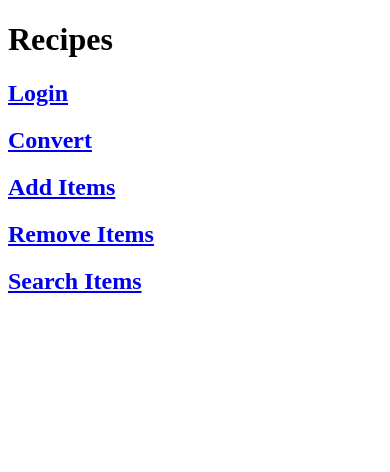
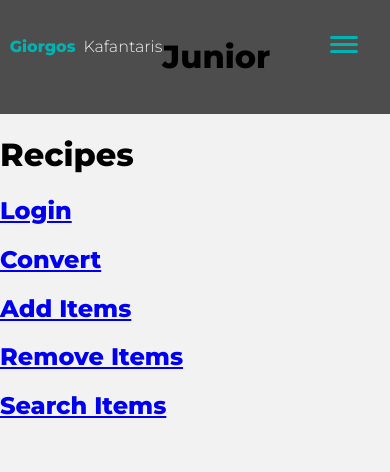
Before and after one commit to gkchef69/convert_units_flask, a Flask app: page / in a window 390 px wide. Shown: the top 472 px of the page. Run offline with Flask 3, Linux system fonts and the light colour scheme; some libraries are stand-ins or nearby versions.

Commit message:
navbar tablete import

```diff
--- /dev/null
+++ b/static/navbar_script.js
@@ -0,0 +1,21 @@
+/*!!!!!!!!!!!!!!!!!!!!!!!!!!!!!!!!!!!!!!!!!!!!!!!!!!!!!!!!!!!!!!!!!*/
+/*    ALL NAVIGATION: menu btn, btn 2 states, icons for button     */
+/*!!!!!!!!!!!!!!!!!!!!!!!!!!!!!!!!!!!!!!!!!!!!!!!!!!!!!!!!!!!!!!!!!*/
+
+/*-------------------------------------------------------------*/
+/*             jQuery .menu-toggle (CSS) btn onClick           */
+/*-------------------------------------------------------------*/
+
+$('.menu-toggle').click(function() {
+
+    /*--------------------------------------------------------------*/
+    /*open-close Navigation menu btn, 500 milliseconds to drop-close*/
+    /*--------------------------------------------------------------*/
+    $('.site-nav').toggleClass('site-nav-open', 500);
+
+    /*-------------------------------------------------------------*/
+    /* changes hamburger to red X for close button .open CSS       */
+    /*-------------------------------------------------------------*/
+    $(this).toggleClass('open');
+
+  })
--- /dev/null
+++ b/static/navbar_style.css
@@ -0,0 +1,261 @@
+/* Ensure border-box is used */
+html {
+    -webkit-box-sizing: border-box;
+    -moz-box-sizing: border-box;
+    box-sizing: border-box;
+  }
+
+  *,
+  *:before,
+  *:after {
+    -webkit-box-sizing: inherit;
+    -moz-box-sizing: inherit;
+    box-sizing: inherit;
+  }
+
+/*--------------------------------------*/
+/*            Core Styles               */
+/*--------------------------------------*/
+
+body {
+    margin: 0;
+    padding:0;
+    background: #f2f2f2;
+    font-family: 'Montserrat', sans-serif;
+    min-width: 198px;
+}
+
+
+/*--------------------------------------*/
+/*    Contains Header, Nav, & Logo      */
+/*--------------------------------------*/
+
+.container {
+    width: 95%;
+    max-width: 1200px;
+    margin: 0 auto;
+}
+
+
+/*--------------------------------------*/
+/* HEADER: Position relative to help... */
+/*    ... poitioning elements absolute  */
+/*--------------------------------------*/
+
+header {
+    background: #4d4d4d;
+    padding: 1em 0;
+    position: relative;
+}
+
+/*------------------------------------------*/
+/* Allows multiple floats in same element   */
+/*------------------------------------------*/
+
+header::after {
+    content: '';
+    clear: both;
+    display: block;
+}
+
+/*--------------------------------------*/
+/*               LOGO                   */
+/*--------------------------------------*/
+
+.logo #logo-first {                  /* Effects the whole logo, but #logo-last has changes */
+    float: left;                    /* Starting position of "JASON" for logo */
+    color: #00b3b3;
+    font-size: 1rem;
+    margin-right: 0.5em;
+    text-transform: capitalize;
+    font-weight: 800;
+
+}
+
+.logo #logo-last {      /* Changes to the logo for "SUTTON", This is starting Position */
+    float: left;
+    font-weight: 300;
+    font-size: 1rem;
+    color: #f2f2f2;
+    padding-bottom: 20px;
+}
+
+.logo:hover #logo-last {    /* Logo colors switch on hover */
+    margin: 0;
+    color: #00b3b3;
+}
+
+.logo:hover #logo-first {     /* Logo colors switch on hover */
+    margin-right: 0.5em;
+    padding-bottom: 20px;
+    color: #f2f2f2;
+}
+
+/*--------------------------------------*/
+/*            Navigation                */
+/*--------------------------------------*/
+.site-nav {
+    position: absolute;
+    top: 100%;
+    right: 0%;
+    background: #a6a6a6;
+    height: 0px;
+    overflow: hidden;
+}
+
+.site-nav-open {
+    height: auto;
+}
+
+.site-nav ul {
+    margin: 0;
+    padding: 0;
+    list-style: none;  /* Removes li bullets */
+}
+
+.site-nav li {
+    border-bottom: 1px solid #8c8c8c;  /* border beneath nav li */
+}
+
+.site-nav li:last-child {     /* removes border from last nav li */
+    border: none;
+}
+
+.site-nav a {            /* Displays nav links as block for smaller screens */
+    color: #f2f2f2;
+    display: block;
+    padding: 2em 2em 2em 1.5em;  /* padding for links */
+    text-transform: uppercase;
+    text-decoration: none;
+}
+
+.site-nav a:hover,         /* hover is for computers and focus is for mobile */
+.site-nav a:focus {
+    background: #00b3b3;
+    color: #4d4d4d;
+}
+
+/*--------------------------------------*/
+/*   ICON styling for smaller screens   */
+/*--------------------------------------*/
+
+.site-nav-icon  {
+    display: inline-block;   /* allows margin changes */
+    font-size: 1.5em;
+    margin-right: 1em;
+    width: 1em;           /* width lines the icons up */
+    text-align: right;
+    color: rgba(255, 255, 255, .35);  /* white with low opacity to make icons less bright */
+}
+
+/*--------------------------------------*/
+/* Acts as btn & contains hamburger     */
+/*--------------------------------------*/
+
+.menu-toggle {
+    padding: 1em;
+    position: absolute;
+    top: 1.7em;
+    right: 1em;
+    cursor: pointer;
+}
+
+
+/*--------------------------------------*/
+/*   Styles the hamburger for btn       */
+/*--------------------------------------*/
+
+.hamburger,
+.hamburger::before,
+.hamburger::after {
+    content:'';
+    display: block;
+    background: #00b3b3;
+    height: 3px;
+    width: 1.75em;
+    border-radius: 2px;
+    transition: all ease-in-out 500ms;
+}
+
+/*--------------------------------------*/
+/* Instance of hamburger (top line)     */
+/*--------------------------------------*/
+
+.hamburger::before {
+    transform: translateY(-7px);
+}
+
+/*--------------------------------------*/
+/* Instance of hamburger bottom line    */
+/*--------------------------------------*/
+
+.hamburger::after {
+    transform: translateY(4px);
+}
+
+/*--------------------------------------*/
+/* When Nav menu is open, hamburger = X */
+/*--------------------------------------*/
+
+.open .hamburger {
+    transform: rotate(45deg);
+    background: #ffc299;
+}
+
+/*--------------------------------------*/
+/* Before hamburger line is invisible   */
+/*--------------------------------------*/
+.open .hamburger::before {
+    opacity: 0;
+}
+
+/*--------------------------------------*/
+/* Animates after line to create an X   */
+/*--------------------------------------*/
+.open .hamburger::after {
+    transform: translateY(-3px) rotate(-90deg);
+    background: #ffc299;
+}
+
+
+
+
+/*--------------------------------------*/
+/*    For Device (Screens > 700px )     */
+/*--------------------------------------*/
+@media (min-width:700px) {
+
+    .menu-toggle {       /* Removes hamburger menu */
+        display: none;
+    }
+
+    .site-nav {         /* Positions site nav & removes background color */
+        height: auto;
+        position: relative;
+        background: transparent;
+        float: right;
+        font-weight: 300;
+    }
+
+    .site-nav li {               /* inline-block and removes border from bottom */
+        display: inline-block;
+        border: none;
+    }
+
+    .site-nav a {       /* Adds spacing between Nav links */
+        padding: 0;
+        margin-left: 3em;
+    }
+
+    .site-nav a:hover,      /* Makes link background transparent on hover */
+    .site-nav a:focus {        /* Changes font color to light blue */
+        background: transparent;
+        font-weight: 800;
+        color: #00b3b3;
+    }
+
+    .site-nav .site-nav-icon {     /* Removes Font Awesome Icons for larger screens */
+        display: none;
+    }
+
+}
--- a/templates/add_item.html
+++ b/templates/add_item.html
@@ -1,3 +1,5 @@
+{% include "./navbar.html" %}
+
 <!DOCTYPE html>
 <html lang="en">
 <head>
--- a/templates/base.html
+++ b/templates/base.html
@@ -1,3 +1,5 @@
+{% include "./navbar.html" %}
+
 <!DOCTYPE html>
 <!--[if lt IE 7]>      <html class="no-js lt-ie9 lt-ie8 lt-ie7"> <![endif]-->
 <!--[if IE 7]>         <html class="no-js lt-ie9 lt-ie8"> <![endif]-->
--- a/templates/convert.html
+++ b/templates/convert.html
@@ -1,3 +1,5 @@
+{% include "./navbar.html" %}
+
 <!DOCTYPE html>
 
 <html>
--- a/templates/delete_item.html
+++ b/templates/delete_item.html
@@ -1,3 +1,5 @@
+{% include "./navbar.html" %}
+
 <!DOCTYPE html>
 <html lang="en">
 <head>
--- a/templates/login.html
+++ b/templates/login.html
@@ -1,3 +1,5 @@
+{% include "./navbar.html" %}
+
 <!DOCTYPE html>
 
 <html>
--- /dev/null
+++ b/templates/navbar.html
@@ -0,0 +1,75 @@
+<!DOCTYPE html>
+<html lang="en" >
+<head>
+  <meta charset="UTF-8">
+  <title>Nav Bar</title>
+    <!-- Basic Metas -->
+  <!-- <meta charset="UTF-8">
+  <title>Responsive Nav Example</title>
+  <meta name="description" content="Sample of Responsive Nav for website.">
+  <meta name="author" content="Jason Sutton"> -->
+
+  <!-- Mobile Metas -->
+  <meta name="viewport" content="width=device-width, initial-scale=1.0">
+
+  <!-- jQuery Links -->
+  <script
+  src="https://cdnjs.cloudflare.com/ajax/libs/jquery/3.1.0/jquery.min.js"></script>
+  <script
+  src="https://cdnjs.cloudflare.com/ajax/libs/jqueryui/1.12.1/jquery-ui.min.js"></script>
+
+  <!-- Styles -->
+    <!-- <link rel="stylesheet" type="text/css" href="nav.css"> -->
+
+  <!-- Font Awesome Link -->
+    <link rel="stylesheet" href="https://use.fontawesome.com/releases/v5.1.0/css/all.css"
+        integrity="sha384-lKuwvrZot6UHsBSfcMvOkWwlCMgc0TaWr+30HWe3a4ltaBwTZhyTEggF5tJv8tbt" crossorigin="anonymous">
+
+  <!-- Fonts -->
+  <link href="https://fonts.googleapis.com/css?family=Montserrat:300,500,800" rel="stylesheet"><link rel="stylesheet" href="../static/navbar_style.css">
+
+</head>
+<body>
+<!-- partial:index.partial.html -->
+<header>
+    <div class="container">
+
+        <h1 class="logo">
+            <span id="logo-first">Giorgos </span>
+            <span id="logo-midlle"> Junior</span>
+            <span id="logo-last"> Kafantaris</span>
+        </h1>
+
+        <!-- i elements are for font awesome icons home, info, briefcase, envelope -->
+        <nav class="site-nav">
+            <ul>
+                <li>
+                    <a href="#">
+                        <i class="fa fa-home site-nav-icon"></i>Home</a>
+                </li>
+                <li>
+                    <a href="#">
+                        <i class="fa fa-info site-nav-icon"></i>About</a>
+                </li>
+                <li>
+                    <a href="#">
+                        <i class="fa fa-briefcase site-nav-icon"></i>Portfolio</a>
+                </li>
+                <li>
+                    <a href="#">
+                        <i class="fa fa-envelope site-nav-icon"></i>Contact</a>
+                </li>
+            </ul>
+        </nav>
+
+        <!-- Menu btn that toggles onClick and changes appearance ( .menu-toggle CSS ) -->
+        <div class="menu-toggle">
+            <div class="hamburger"></div>
+        </div>
+    </div>
+</header>
+<!-- partial -->
+  <script  src="../static/navbar_script.js"></script>
+
+</body>
+</html>
--- a/templates/search_item.html
+++ b/templates/search_item.html
@@ -1,3 +1,5 @@
+{% include "./navbar.html" %}
+
 <!DOCTYPE html>
 <html lang="en">
 <head>
--- a/templates/update_item.html
+++ b/templates/update_item.html
@@ -1,3 +1,5 @@
+{% include "./navbar.html" %}
+
 <!DOCTYPE html>
 <html lang="en">
 
```
Also changed, not shown: include/navbar/navbar.html (added, +75 -0 lines), include/navbar/navbar_script.js (added, +21 -0 lines), include/navbar/navbar_style.css (added, +261 -0 lines), static/script.js (deleted), static/styles.css (deleted).
